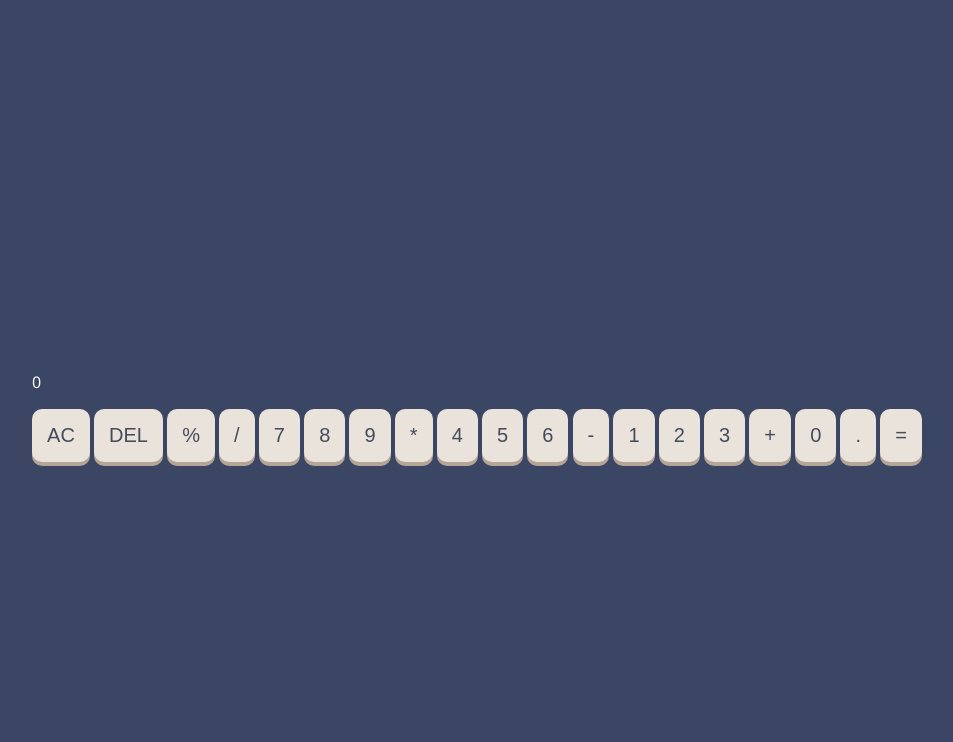
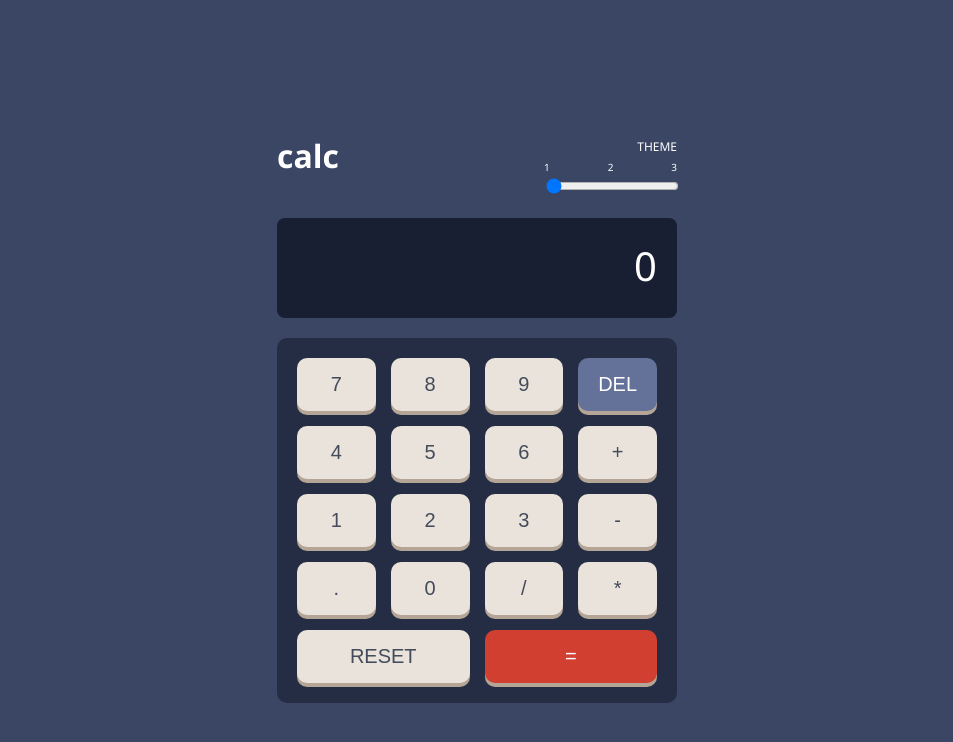
Before and after one commit to Ifeoludev/Calculator-App, a plain HTML site: page index.html in a window 1280 px wide. Shown: the whole page, without its empty margins (163-1116 px from the left). Drawn offline with Linux system fonts and the light colour scheme.

Commit message:
Update index.html

```diff
--- a/index.html
+++ b/index.html
@@ -4,36 +4,50 @@
     <meta charset="UTF-8" />
     <meta name="viewport" content="width=device-width, initial-scale=1.0" />
     <title>Calculator App</title>
-
     <link rel="stylesheet" href="styles.css" />
   </head>
   <body>
-    <div class="container">
-      <div class="calc-text">
-        <p name="user-input" id="user-input">0</p>
+    <main class="calculator theme-1">
+      <header>
+        <h1>calc</h1>
+        <div class="theme-switch">
+          <span>THEME</span>
+          <div class="switch-container">
+            <div class="labels"><span>1</span><span>2</span><span>3</span></div>
+            <div class="toggle">
+              <input type="range" min="1" max="3" value="1" id="themeSlider" />
+            </div>
+          </div>
+        </div>
+      </header>
+
+      <div class="display" id="user-input">0</div>
+
+      <div class="buttons">
+        <button class="numbers">7</button>
+        <button class="numbers">8</button>
+        <button class="numbers">9</button>
+        <button class="operations special">DEL</button>
+
+        <button class="numbers">4</button>
+        <button class="numbers">5</button>
+        <button class="numbers">6</button>
+        <button class="operations">+</button>
+
+        <button class="numbers">1</button>
+        <button class="numbers">2</button>
+        <button class="numbers">3</button>
+        <button class="operations">-</button>
+
+        <button class="numbers">.</button>
+        <button class="numbers">0</button>
+        <button class="operations">/</button>
+        <button class="operations">*</button>
+
+        <button class="operations reset wide">RESET</button>
+        <button class="operations equals wide">=</button>
       </div>
-      <div class="calc-keys">
-        <button type="button" class="key-others operations">AC</button>
-        <button type="button" class="key-others operations">DEL</button>
-        <button type="button" class="key-others operations">%</button>
-        <button type="button" class="key-operate operations">/</button>
-        <button type="button" class="numbers">7</button>
-        <button type="button" class="numbers">8</button>
-        <button type="button" class="numbers">9</button>
-        <button type="button" class="key-operate operations">*</button>
-        <button type="button" class="numbers">4</button>
-        <button type="button" class="numbers">5</button>
-        <button type="button" class="numbers">6</button>
-        <button type="button" class="key-operate operations">-</button>
-        <button type="button" class="numbers">1</button>
-        <button type="button" class="numbers">2</button>
-        <button type="button" class="numbers">3</button>
-        <button type="button" class="key-operate operations">+</button>
-        <button type="button" class="key-zero numbers">0</button>
-        <button type="button" class="numbers">.</button>
-        <button type="button" class="key-operate operations">=</button>
-      </div>
-    </div>
+    </main>
 
     <script src="script.js"></script>
   </body>
```
